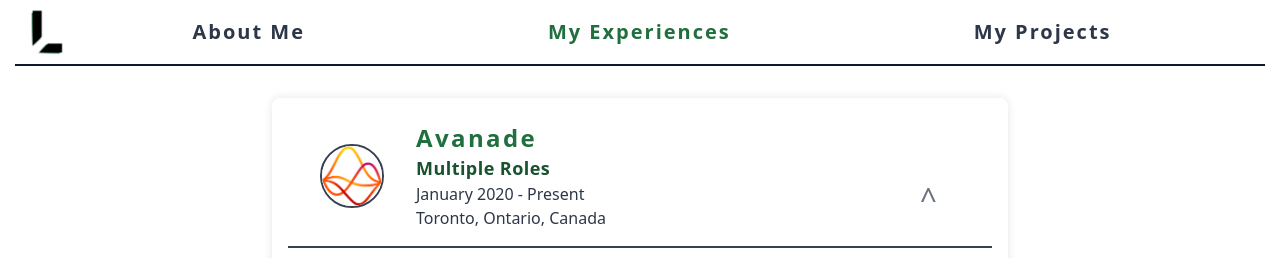
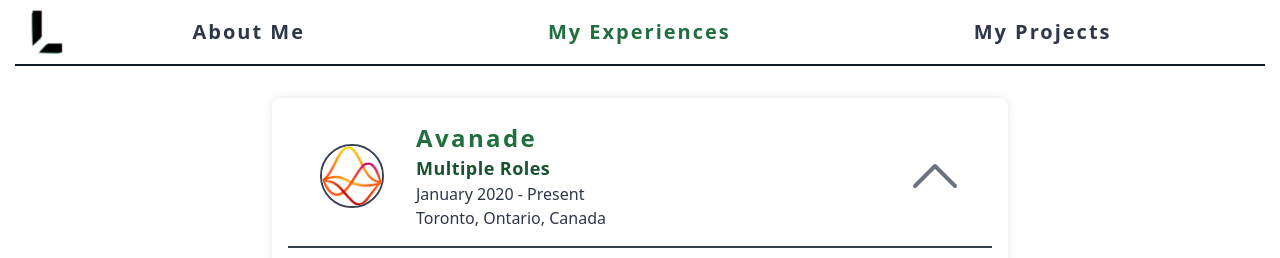
Before and after one commit to LucasSteer/lucassteer_website, a Nuxt app: page /myexperiences in a window 1280 px wide. Shown: the top 258 px of the page. Built offline with nearby package versions, Linux system fonts and the light colour scheme.

Commit message:
Added a custom svg icon for the accordion action

```diff
--- a/components/ExperienceCard.vue
+++ b/components/ExperienceCard.vue
@@ -37,17 +37,18 @@
           </p>
         </div>
       </div>
-
-      <div
-        class="h-16 w-16 select-none rounded-full text-center align-top transition-all motion-reduce:transition-none duration-500 ease-in-out"
+      <svg
+        viewBox="0 0 100 100"
+        fill="none"
+        stroke-linecap="round"
+        stroke-linejoin="round"
+        stroke-width="8"
+        width="50"
+        class="stroke-grey-500 group-hover:stroke-green-highlight group-focus:stroke-green-highlight transition-all motion-reduce:transition-none duration-500 ease-in-out"
         :class="{ 'rotate-180': isExpanded }"
       >
-        <p
-          class="text-6xl text-grey-500 group-hover:text-green-highlight group-focus:text-green-highlight"
-        >
-          ˅
-        </p>
-      </div>
+        <path d="m 10 30 l 40 40 l 40 -40"></path>
+      </svg>
     </div>
     <div
       class="w-auto scale-x-0 transform-gpu border-b-2 border-grey-700 transition-transform motion-reduce:transition-none duration-300"
--- a/tailwind.config.js
+++ b/tailwind.config.js
@@ -818,7 +818,11 @@ module.exports = {
     space: ({ theme }) => ({
       ...theme('spacing'),
     }),
-    stroke: ({ theme }) => theme('colors'),
+    stroke: ({ theme }) => ({
+      grey: theme('colors.grey'),
+      green: theme('colors.primary'),
+      blue: theme('colors.links'),
+    }),
     strokeWidth: {
       0: '0',
       1: '1',
```
Also changed, not shown: 1 other file (tests, documents, lock files or other folders).
